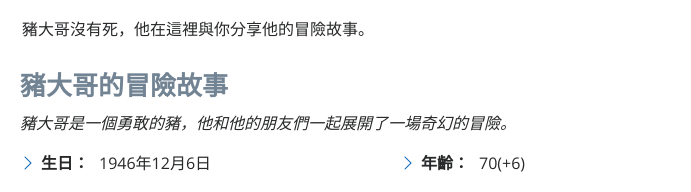
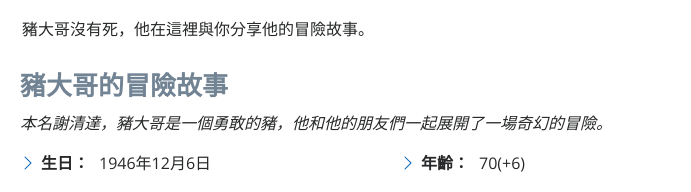
Before and after one commit to nyancat1244/nyancat1244.github.io, a plain HTML site: page index.html in a window 1280 px wide. Shown: the part 921-1113 px from the top of the page, 492-1183 px from the left. Drawn offline with nearby package versions, Linux system fonts and the light colour scheme.

Commit message:
Update index.html

```diff
--- a/index.html
+++ b/index.html
@@ -92,7 +92,7 @@
       <div class="col-lg-8 pt-4 pt-lg-0 content">
         <h3>豬大哥的冒險故事</h3>
         <p class="fst-italic">
-          豬大哥是一個勇敢的豬，他和他的朋友們一起展開了一場奇幻的冒險。
+          本名謝清達，豬大哥是一個勇敢的豬，他和他的朋友們一起展開了一場奇幻的冒險。
         </p>
         <div class="row">
           <div class="col-lg-6">
```
